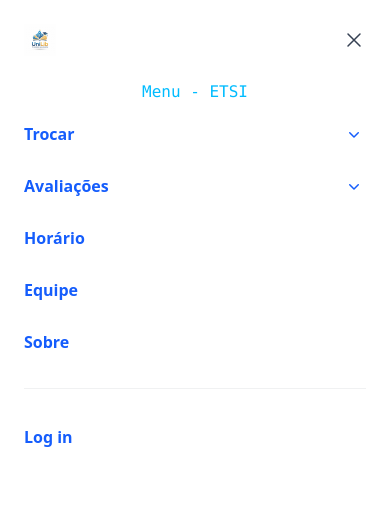
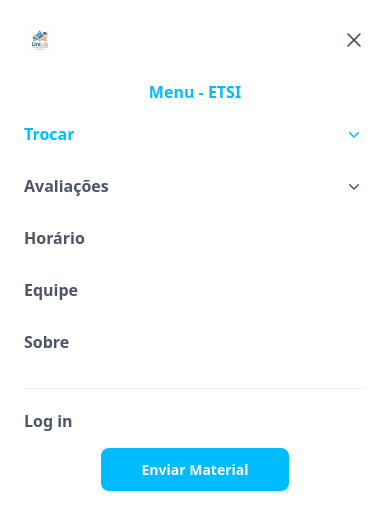
Before and after one commit to Jmisse1ST/ETSI, a React (Vite) app: page / in a window 390 px wide. Both pictures are taken after a click on the button "Open main menu". Shown: the top 530 px of the page. Built offline with nearby package versions, Linux system fonts and the light colour scheme.

Commit message:
Enviar Material: Mailto button on Mobile

```diff
--- a/src/Section/Header.tsx
+++ b/src/Section/Header.tsx
@@ -25,10 +25,9 @@ import { ChevronDownIcon } from '@heroicons/react/20/solid'
 export default function Header() {
   const [mobileMenuOpen, setMobileMenuOpen] = useState(false)
   return (
-    <header className="bg-gray-200 backdrop-blur-md fixed top-0 left-0 w-full z-50 shadow-sm transition-colors duration-300">
+    <header className="bg-white/200 backdrop-blur-md fixed top-0 left-0 w-full z-50 shadow-sm transition-colors duration-300">
       <nav aria-label="Global" className="mx-auto flex max-w-7xl items-center justify-between p-6 lg:px-8">
-        <p></p>
-        <div className="flex lg:flex-1">
+        <div className="flex lg:flex-1 ">
           <Link to="/" className="-m-1.5 p-1.5">
             <span className="sr-only">Your Company</span>
             <img
@@ -36,6 +35,7 @@ export default function Header() {
               src={logo}
               className="h-8 w-auto" />
           </Link>
+
         </div>
         <div className="flex lg:hidden">
           <button
@@ -140,9 +140,9 @@ export default function Header() {
           <div className="mt-6 flow-root">
             <div className="-my-6 divide-y divide-gray-500/10">
               <div className="space-y-2 py-6">
-                          <p className='text-center font-mono text-sky-400'>Menu - ETSI</p>
+                          <p className='text-center font-bold text-sky-400'>Menu - ETSI</p>
                 <Disclosure as="div" className="-mx-3">
-                  <DisclosureButton className="group flex w-full items-center justify-between rounded-lg py-2 pr-3.5 pl-3 text-base/7 font-semibold text-blue-600 hover:bg-gray-200">
+                  <DisclosureButton className="group flex w-full items-center justify-between rounded-lg py-2 pr-3.5 pl-3 text-base/7 font-semibold text-sky-400 hover:bg-gray-200">
                      Trocar
                     <ChevronDownIcon aria-hidden="true" className="size-5 flex-none group-data-open:rotate-180" />
                   </DisclosureButton>
@@ -161,7 +161,7 @@ export default function Header() {
                 </Disclosure>
 
                 <Disclosure as="div" className="-mx-3">
-                  <DisclosureButton className="group flex w-full items-center justify-between rounded-lg py-2 pr-3.5 pl-3 text-base/7 font-semibold text-blue-600 hover:bg-gray-50">
+                  <DisclosureButton className="group flex w-full items-center justify-between rounded-lg py-2 pr-3.5 pl-3 text-base/7 font-semibold text-gray-600 hover:bg-gray-50">
                     Avaliações
                     <ChevronDownIcon aria-hidden="true" className="size-5 flex-none group-data-open:rotate-180" />
                   </DisclosureButton>
@@ -180,29 +180,41 @@ export default function Header() {
                 </Disclosure>
 
                 <Link to="/horario"
-                  className="-mx-3 block rounded-lg px-3 py-2 text-base/7 font-semibold text-blue-600 hover:bg-gray-50"
+                  className="-mx-3 block rounded-lg px-3 py-2 text-base/7 font-semibold text-gray-600 hover:bg-gray-200"
                   onClick={() => setMobileMenuOpen(false)}>
                   Horário
                 </Link>
                 <Link to="/equipe"
-                  className="-mx-3 block rounded-lg px-3 py-2 text-base/7 font-semibold text-blue-600 hover:bg-gray-50"
+                  className="-mx-3 block rounded-lg px-3 py-2 text-base/7 font-semibold text-gray-600 hover:bg-gray-200"
                   onClick={() => setMobileMenuOpen(false)}>
                   Equipe
                 </Link>
                 <Link to="/sobre"
-                  className="-mx-3 block rounded-lg px-3 py-2 text-base/7 font-semibold text-blue-600 hover:bg-gray-50"
+                  className="-mx-3 block rounded-lg px-3 py-2 text-base/7 font-semibold text-gray-600 hover:bg-gray-200"
                   onClick={() => setMobileMenuOpen(false)}>
                   Sobre
                 </Link>
               </div>
-              <div className="py-6">
+              <div className="py-2">
                 <Link to="/login"
-                  className="-mx-3 block rounded-lg px-3 py-2.5 text-base/7 font-semibold text-blue-600 hover:bg-gray-50"
+                  className="-mx-3 block rounded-lg px-3 py-2.5 text-base/7 font-semibold text-gray-600 hover:bg-gray-200"
                   onClick={() => setMobileMenuOpen(false)}>
                   Log in
                 </Link>
+                <div className='text-center py-3'>
+              <a
+                href="mailto:macuacuajemisse@gmail.com"
+                className="rounded-md bg-sky-400 px-10 py-3 gap-2 text-sm font-bold text-white shadow-xs hover:bg-sky-200 hover:text-gray-900 focus-visible:outline-2 focus-visible:outline-offset-2 focus-visible:outline-gray"
+              >
+                {' '}
+                Enviar Material{' '}
+              </a>
+            </div>
+
               </div>
-            </div>
+
+              </div>
+
           </div>
         </DialogPanel>
       </Dialog>
```
